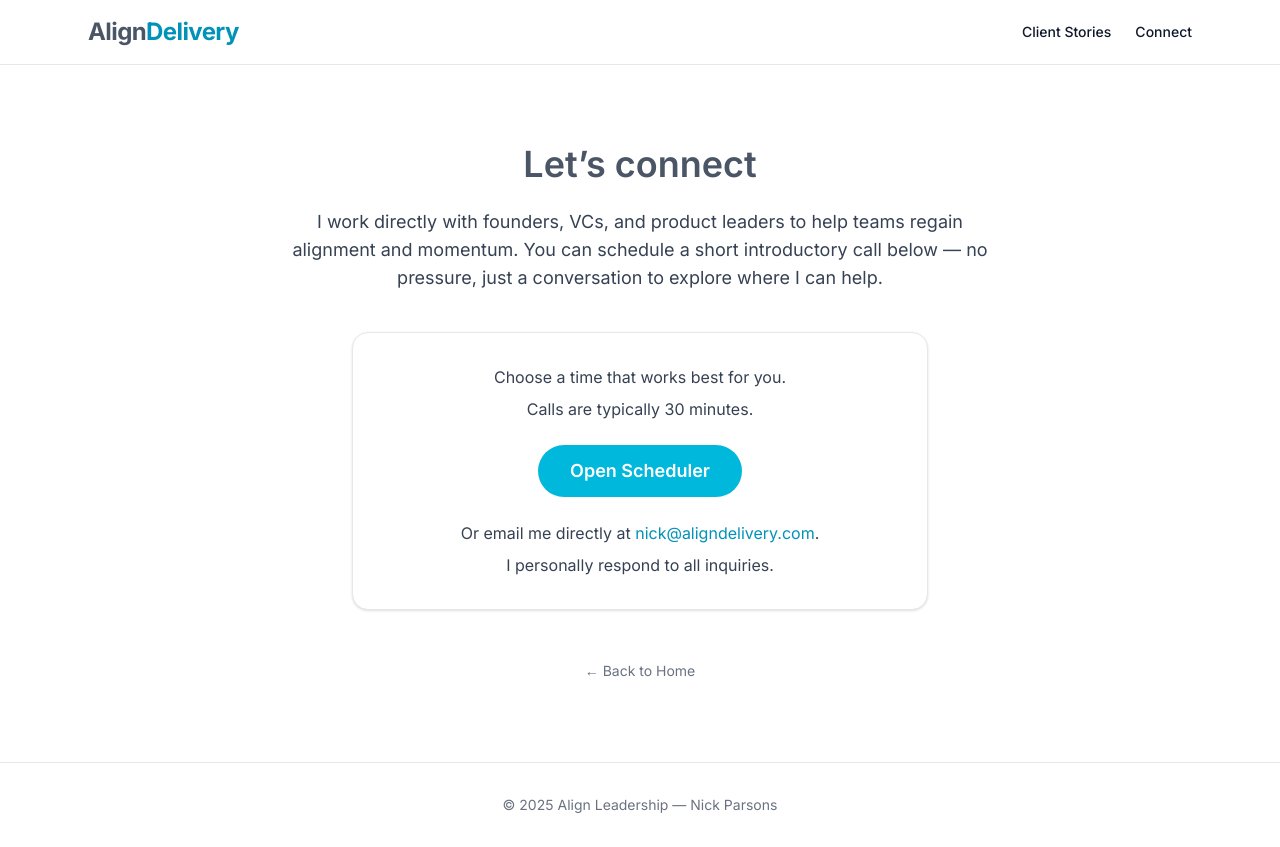
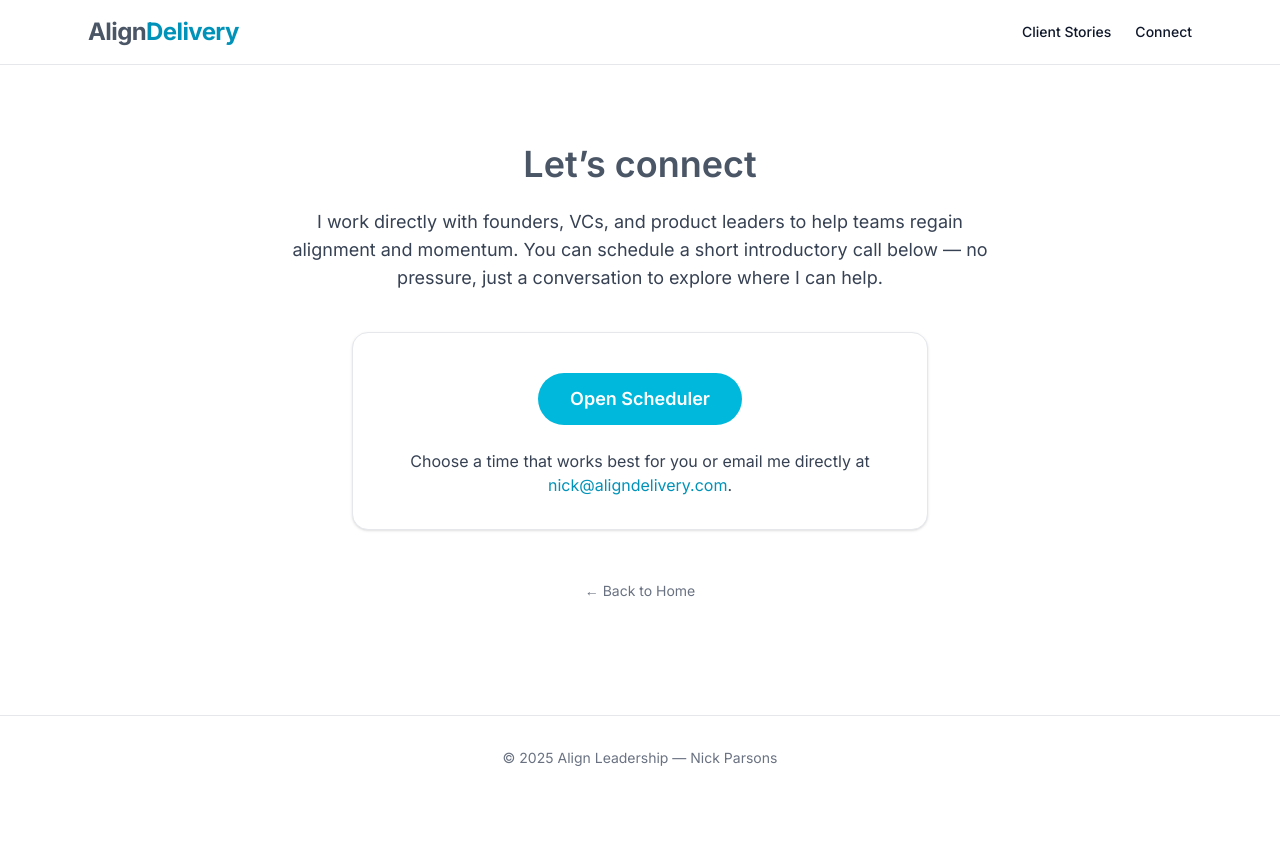
Before and after one commit to ironcoyoteboots/consulting, a Next.js app: page /connect in a window 1280 px wide. After the commit the page ends 800 px from the top, so only its background shows below. Built offline with nearby package versions, Linux system fonts and the light colour scheme.

Commit message:
Finalize homepage with Pillars, Align Commitment, CTA, and ESLint updates

```diff
--- a/src/app/connect/page.tsx
+++ b/src/app/connect/page.tsx
@@ -21,13 +21,7 @@ export default function ConnectPage() {
 
                 {/* Booking Card */}
                 <div className="rounded-2xl border border-gray-200 shadow-sm p-8 bg-white max-w-xl mx-auto text-gray-700 ">
-                    <p className="mb-2">
-                        Choose a time that works best for you.
-                    </p>
-                    <p className="mb-6">
-                        Calls are typically 30 minutes.
-                    </p>
-                    <p className="mb-6">
+                    <p className="mb-6 mt-2">
                         <a
                             href="https://calendar.app.google/WrovkBR14NvqZaqR8"
                             target="_blank"
@@ -38,7 +32,7 @@ export default function ConnectPage() {
                         </a>
                     </p>
                     <p>
-                        Or email me directly at{" "}
+                        Choose a time that works best for you or email me directly at{" "}
                         <a
                             href="mailto:nick@aligndelivery.com"
                             className="text-cyan-600 hover:underline"
@@ -46,9 +40,6 @@ export default function ConnectPage() {
                             nick@aligndelivery.com
                         </a>
                         .
-                    </p>
-                    <p className="mt-2">
-                        I personally respond to all inquiries.
                     </p>
                 </div>
 
--- a/src/app/page.tsx
+++ b/src/app/page.tsx
@@ -151,7 +151,7 @@ export default function Home() {
           </p>
           <div className="mt-6">
             <Link
-              href="/contact"
+              href="/connect"
               className="inline-block bg-cyan-500 text-white font-semibold px-6 py-3 rounded-full hover:bg-cyan-700 text-lg transition-colors"
             >
               Let’s talk
```
